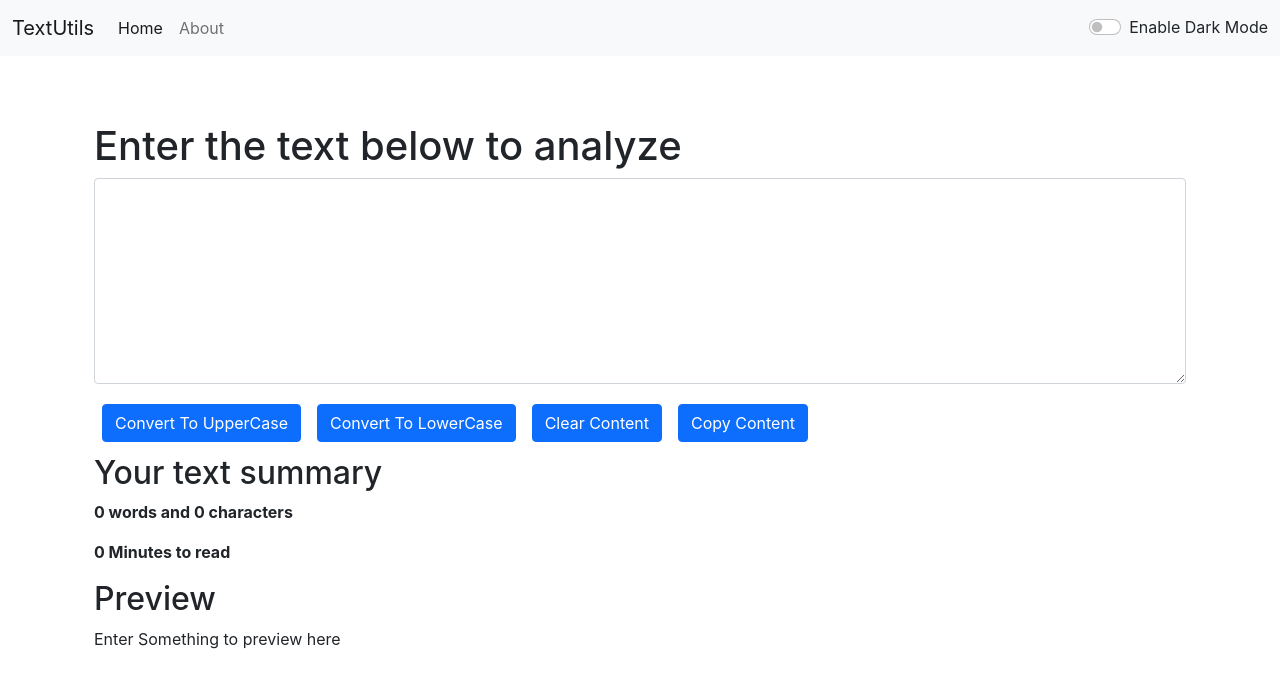
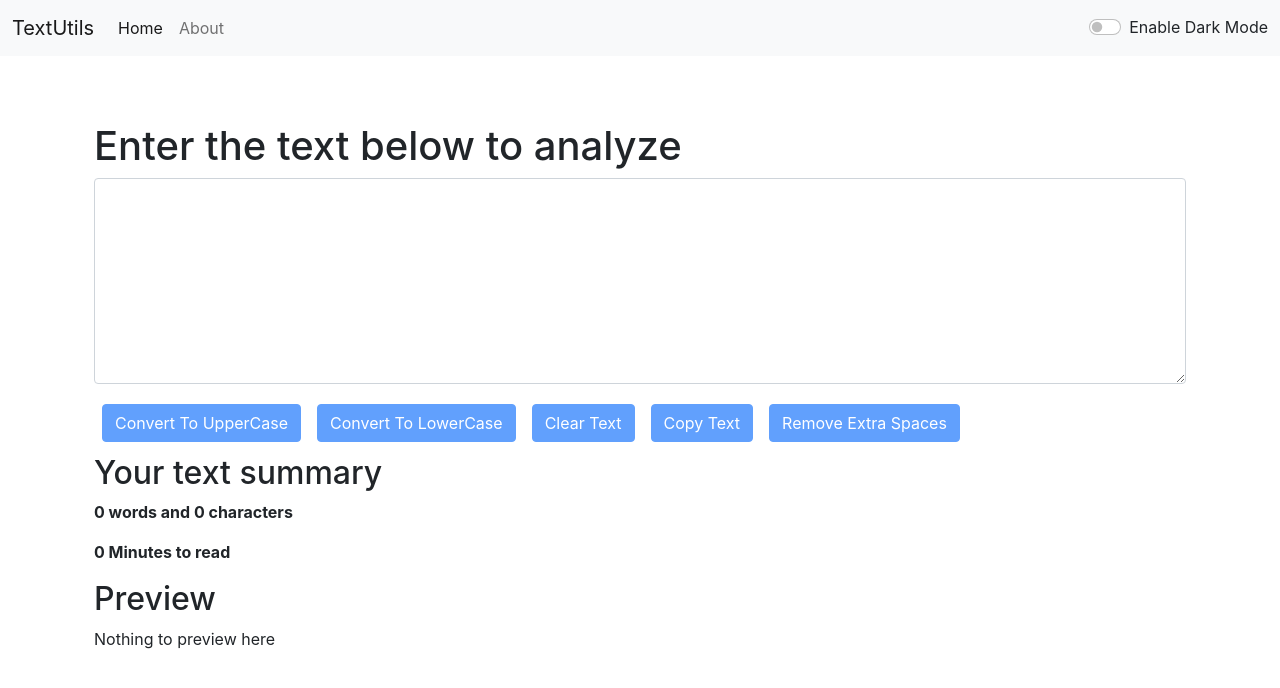
Before and after one commit to faizaanshaikh2002/TextUtils-React, a React (Create React App) app: page / in a window 1280 px wide. Shown: the top 688 px of the page. Built offline with nearby package versions, Linux system fonts and the light colour scheme.

Commit message:
bugs fixed

```diff
--- a/src/App.js
+++ b/src/App.js
@@ -20,7 +20,7 @@
     })
     setTimeout(() => {
       setAlert(null)
-    }, 1000);
+    }, 1500);
   }
 
   const toggleMode = () => {
--- a/src/components/TextForm.js
+++ b/src/components/TextForm.js
@@ -19,14 +19,21 @@
     const handleClearClick = () => {
         let newText = "";
         setText(newText)
-        props.showAlert("Successfully cleared content", "success")
+        props.showAlert("Text Cleared!", "success")
     }
 
     const handleCopy = () => {
         let text = document.getElementById("myBox")
         text.select();
         navigator.clipboard.writeText(text.value)
+        document.getSelection().removeAllRanges()
         props.showAlert("Copied to Clipboard!", "success")
+    }
+
+    const handleExtraSpaces = () => {
+        let newText = text.split(/[ ]+/)
+        setText(newText.join(" "));
+        props.showAlert("Extra spaces removed!", "success")
     }
 
     const handleOnChange = (event) => {
@@ -40,17 +47,18 @@
                     <h1>{props.heading}</h1>
                     <textarea className="form-control" value={text} onChange={handleOnChange} style={{ backgroundColor: props.mode === 'dark' ? 'rgb(37, 40, 44)' : 'white', color: props.mode === 'dark' ? 'white' : 'black' }} id="myBox" rows="8"></textarea>
                 </div>
-                <button className="btn btn-primary mx-2 my-1" onClick={handleUpClick}>Convert To UpperCase</button>
-                <button className="btn btn-primary mx-2 my-1" onClick={handleLowClick}>Convert To LowerCase</button>
-                <button className="btn btn-primary mx-2 my-1" onClick={handleClearClick}>Clear Content</button>
-                <button className="btn btn-primary mx-2 my-1" onClick={handleCopy}>Copy Content</button>
+                <button disabled={text.length === 0} className="btn btn-primary mx-2 my-1" onClick={handleUpClick}>Convert To UpperCase</button>
+                <button disabled={text.length === 0} className="btn btn-primary mx-2 my-1" onClick={handleLowClick}>Convert To LowerCase</button>
+                <button disabled={text.length === 0} className="btn btn-primary mx-2 my-1" onClick={handleClearClick}>Clear Text</button>
+                <button disabled={text.length === 0} className="btn btn-primary mx-2 my-1" onClick={handleCopy}>Copy Text</button>
+                <button disabled={text.length === 0} className="btn btn-primary mx-2 my-1" onClick={handleExtraSpaces}>Remove Extra Spaces</button>
             </div>
             <div className="container my-2">
                 <h2>Your text summary</h2>
                 <p><b>{(text.split(" ").filter((element) => { return element.length !== 0 }).length)} words and {text.length} characters</b></p>
                 <p><b>{Math.round(0.008 * text.split(" ").length)} Minutes to read</b></p>
                 <h2>Preview</h2>
-                <p>{text.length > 0 ? text : "Enter Something to preview here"}</p>
+                <p>{text.length > 0 ? text : "Nothing to preview here"}</p>
             </div>
         </>
     )
```
